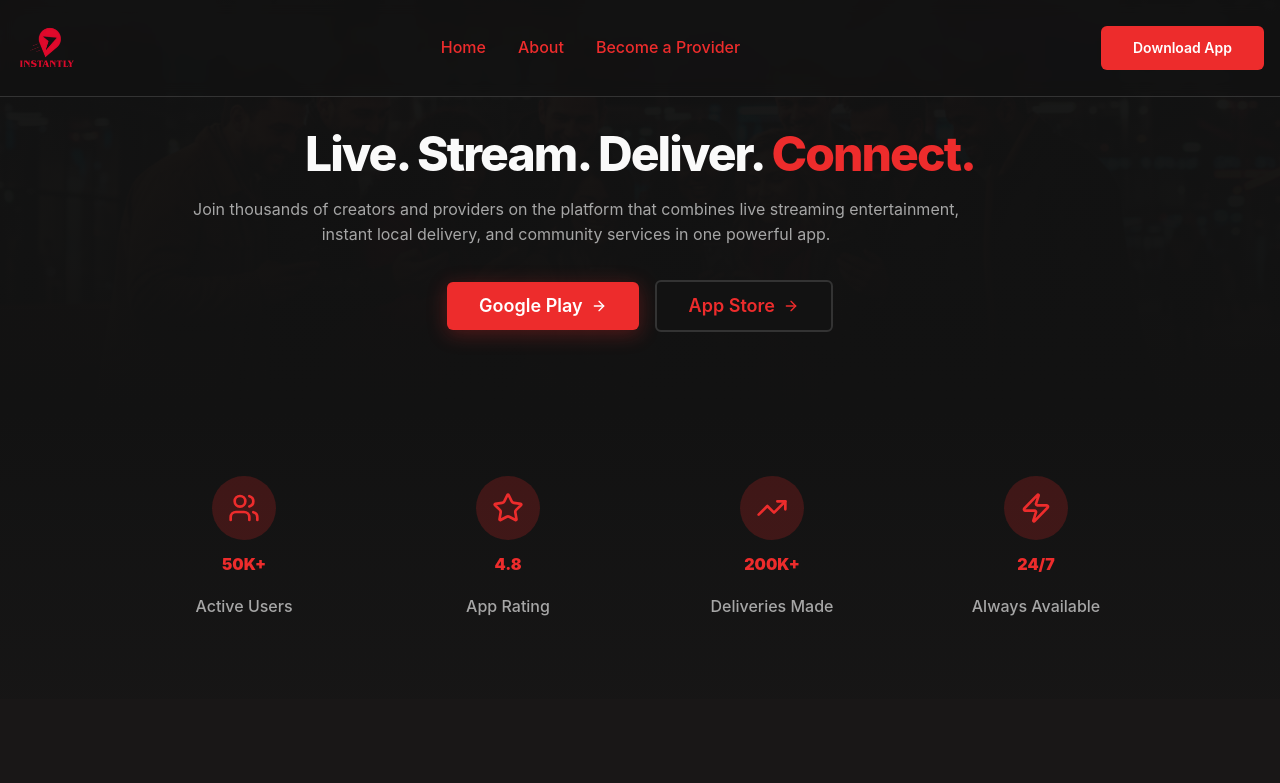
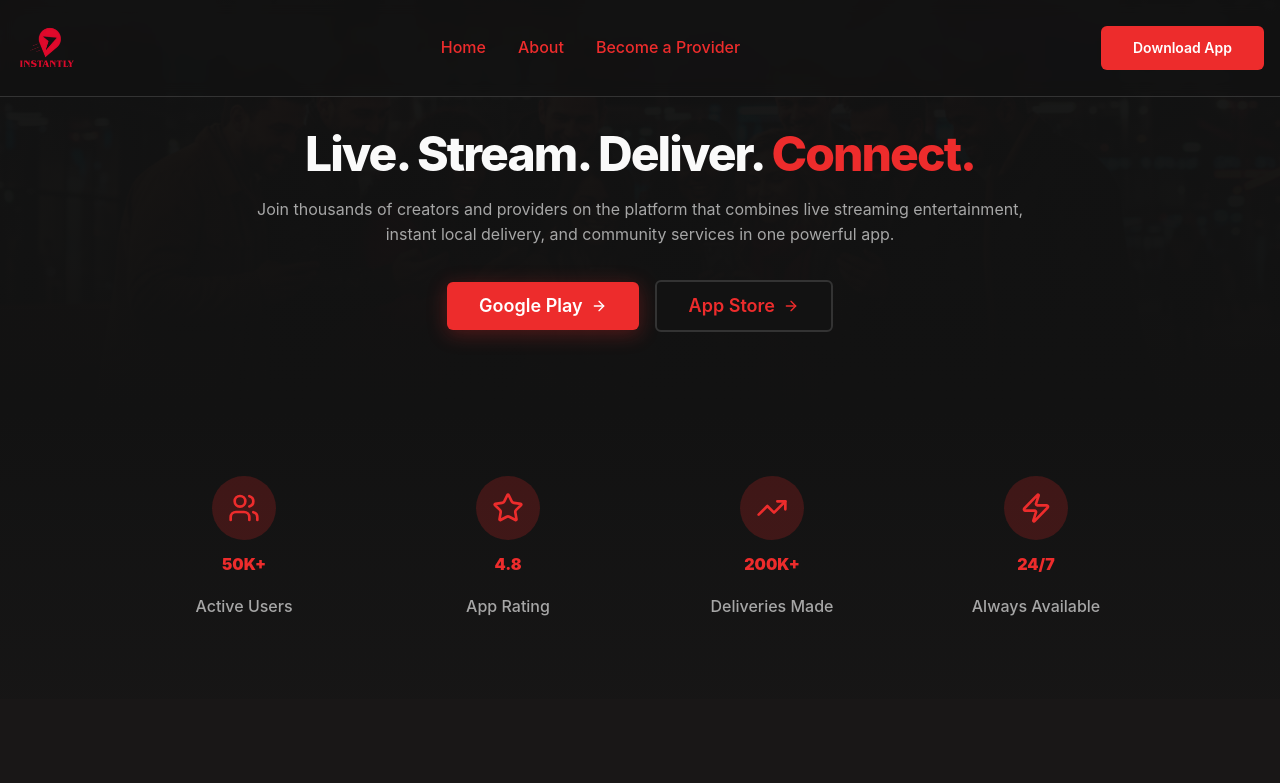
Before and after one commit to TNDIGITALMARK/0c828af6-c873-43b5-b9a9-5926757ea0cb, a Next.js app: page / in a window 1280 px wide. Shown: the top 783 px of the page. Built offline with nearby package versions, Linux system fonts and the light colour scheme.

Commit message:
Phoenix Agent implementation - Could it be a problem with the layout or something...

```diff
--- a/src/app/globals.css
+++ b/src/app/globals.css
@@ -443,10 +443,59 @@ input:focus, textarea:focus, select:focus {
 
 /* Ensure child elements inherit parent's text alignment */
 .text-center > * {
-  text-align: center;
+  text-align: center !important;
 }
 
 /* Specific fix for paragraph tags with text-center class */
 p.text-center {
   text-align: center !important;
+  margin-left: auto !important;
+  margin-right: auto !important;
 }
+
+/* Fix for flex containers - ensure centered text isn't pushed left by flex */
+.flex .text-center,
+.flex > .text-center {
+  text-align: center !important;
+  align-self: center;
+}
+
+/* Fix for grid containers */
+.grid .text-center,
+.grid > .text-center {
+  text-align: center !important;
+  justify-self: center;
+}
+
+/* Ensure space-y containers don't affect text centering */
+.space-y-1 > .text-center,
+.space-y-2 > .text-center,
+.space-y-3 > .text-center,
+.space-y-4 > .text-center,
+.space-y-5 > .text-center,
+.space-y-6 > .text-center,
+.space-y-8 > .text-center {
+  text-align: center !important;
+}
+
+/* Fix for any div or section containing centered text */
+div.text-center,
+section.text-center {
+  text-align: center !important;
+}
+
+/* Ensure mx-auto works with text-center */
+.mx-auto.text-center {
+  text-align: center !important;
+}
+
+/* Fix for nested text within centered containers */
+.text-center p,
+.text-center h1,
+.text-center h2,
+.text-center h3,
+.text-center h4,
+.text-center h5,
+.text-center h6 {
+  text-align: center !important;
+}
```
